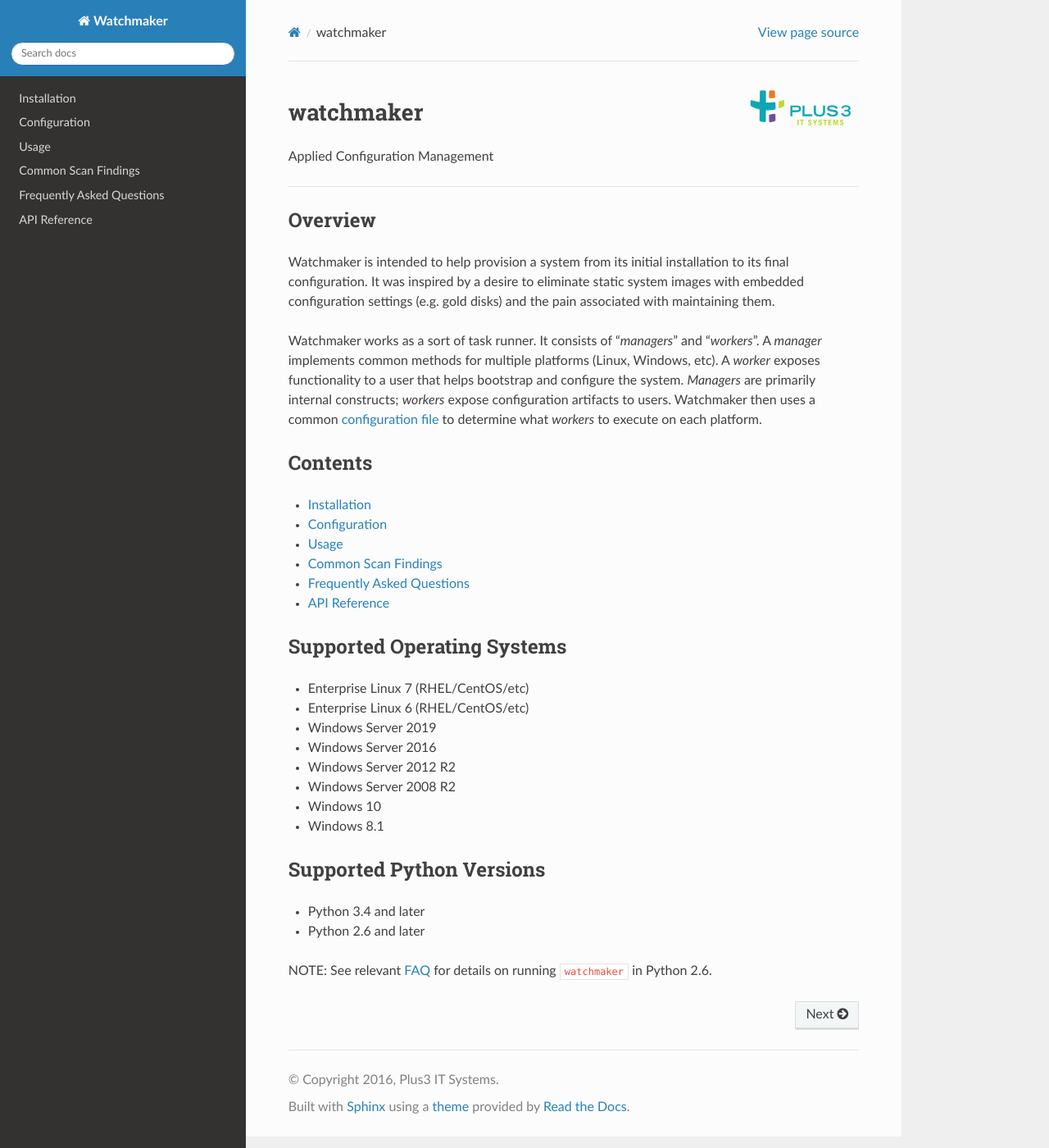
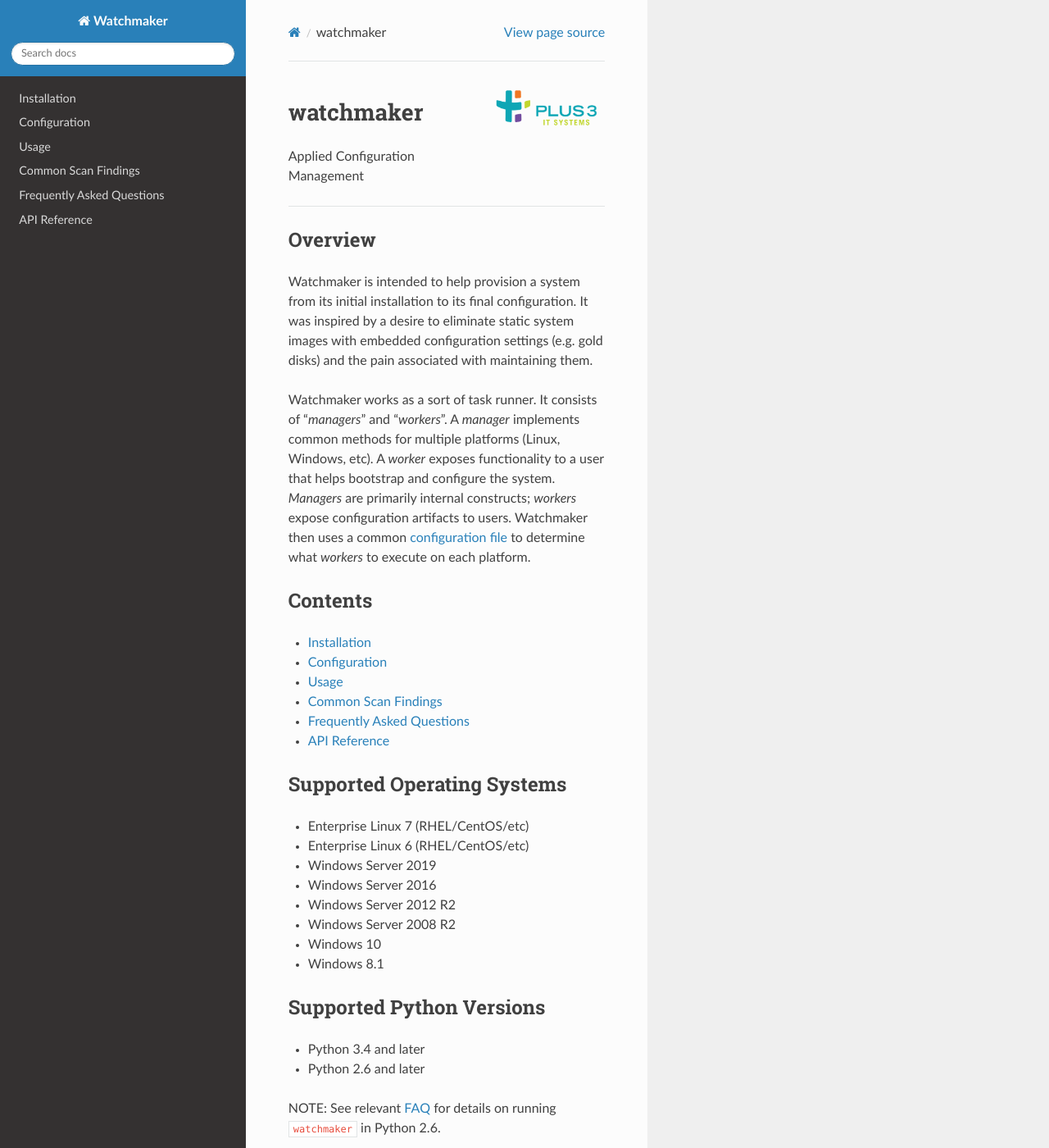
Before and after one commit to plus3it/watchmaker, a Sphinx documentation site: the page built from docs/index.md, in a window 1280 px wide and 1400 px high. Shown: the whole window at 82% size. Built offline with Sphinx 7.4.7 and the Read the Docs theme 2.0.0, drawn with Linux system fonts in a browser that asks for light colours.

Commit message:
Overrides RTD theme so content width is responsive to screen size

```diff
--- /dev/null
+++ b/docs/_static/theme_overrides.css
@@ -0,0 +1,16 @@
+/* override nav and table width restrictions */
+@media screen and (min-width: 767px) {
+    .wy-nav-content {
+        max-width: 50% !important;
+    }
+
+    .wy-table-responsive table td {
+        /* !important prevents the common CSS stylesheets from
+            overriding this as on RTD they are loaded after this stylesheet */
+        white-space: normal !important;
+    }
+
+    .wy-table-responsive {
+        overflow: visible !important;
+    }
+}
--- a/docs/conf.py
+++ b/docs/conf.py
@@ -189,7 +189,7 @@
 # Add any paths that contain custom static files (such as style sheets) here,
 # relative to this directory. They are copied after the builtin static files,
 # so a file named "default.css" will overwrite the builtin "default.css".
-# html_static_path = ['_static']
+html_static_path = ['_static']
 
 # Add any extra paths that contain custom files (such as robots.txt or
 # .htaccess) here, relative to this directory. These files are copied
@@ -380,6 +380,7 @@
 
 
 def setup(app):  # noqa: D103
+    app.add_stylesheet("theme_overrides.css")
     app.add_config_value(
         'recommonmark_config',
         {
```
